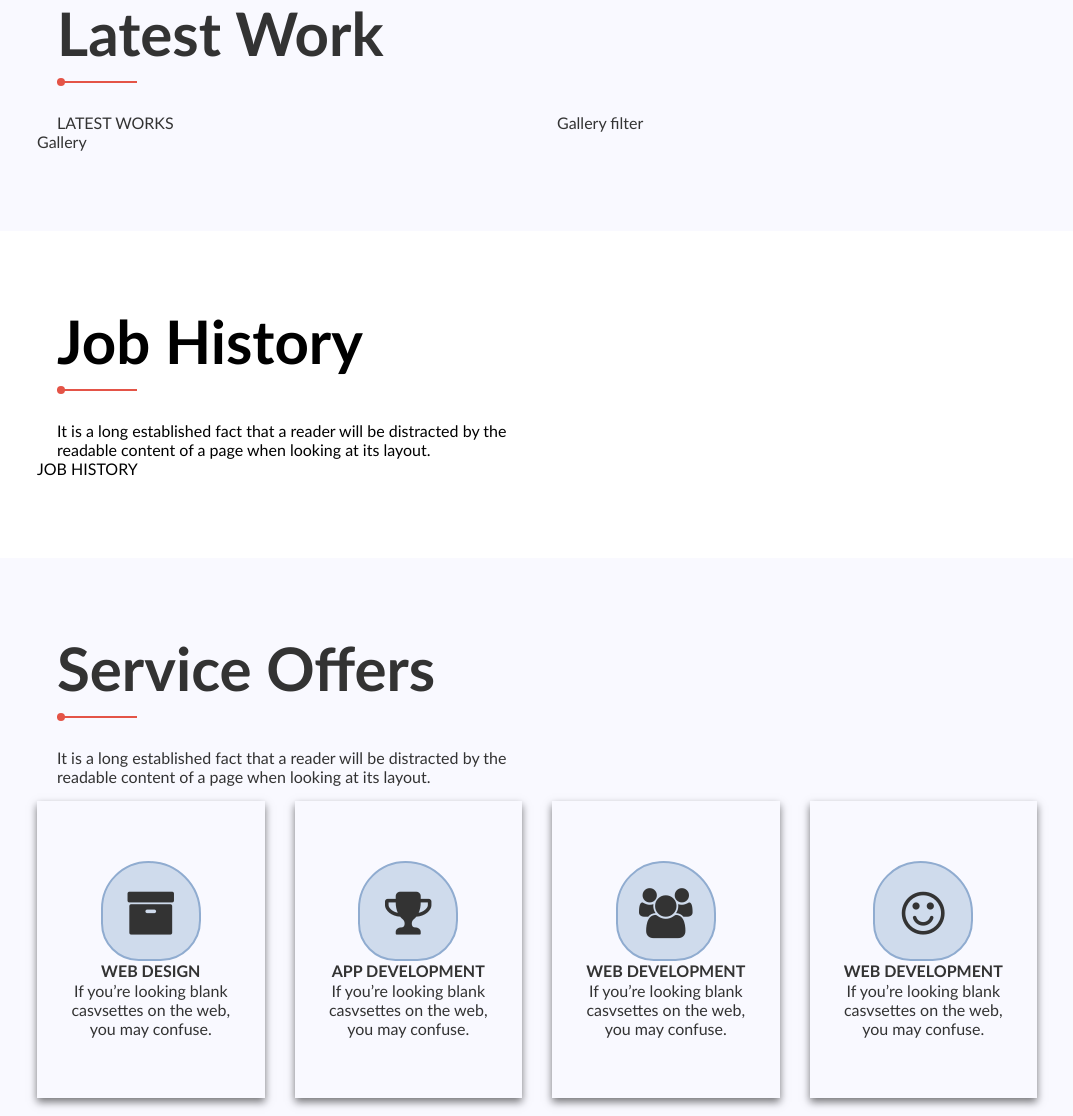
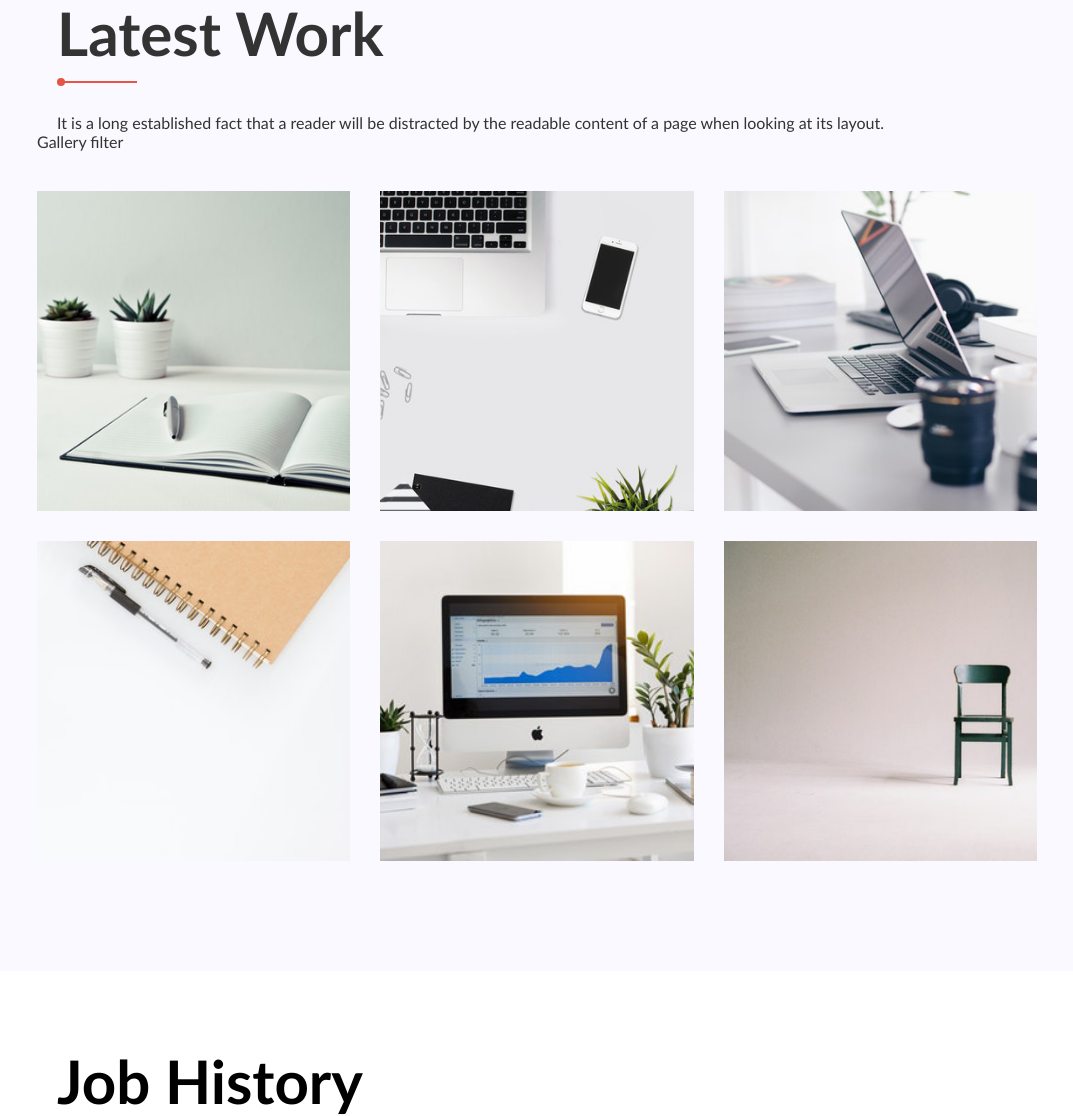
Before and after one commit to front-end-by-rimantas/11-a-grupe-portfolio, a plain HTML site: page index.html in a window 1280 px wide. Shown: the part 2070-3186 px from the top of the page, without its empty margins (103-1176 px from the left). Drawn offline with Linux system fonts and the light colour scheme.

Commit message:
Gallery work list

```diff
--- a/css/gallery.css
+++ b/css/gallery.css
@@ -0,0 +1,58 @@
+.gallery {
+    display: inline-block;
+    width: 100%;
+}
+    .gallery > .filter {
+        display: inline-block;
+        width: 100%;
+        margin-bottom: 40px;
+    }
+    .gallery > .list {
+        display: inline-block;
+        width: 100%;
+    }
+        .gallery > .list > .work {
+            display: inline-block;
+            width: calc((100% - 60px) / 3);
+            height: 320px;
+            float: left;
+            margin: 0 0 30px 30px;
+            overflow: hidden;
+            position: relative;
+            color: #fff;
+        }
+            .gallery .work:nth-child(1),
+            .gallery .work:nth-child(4) {
+                margin-left: 0;
+            }
+            .gallery .work > img {
+                display: inline-block;
+                width: 100%;
+                height: 100%;
+                object-fit: cover;
+            }
+            .gallery .work > .hover {
+                display: none;
+                position: absolute;
+                top: 0;
+                right: 0;
+                bottom: 0;
+                left: 0;
+                text-align: center;
+                background-color: var(--color-secondary-60);
+            }
+                .gallery .work:hover > .hover {
+                    display: inline-block;
+                }
+                .gallery .hover > h5 {
+                    display: inline-block;
+                    width: 100%;
+                    font-size: 36px;
+                    line-height: 40px;
+                }
+                .gallery .hover > .tags {
+                    display: inline-block;
+                    width: 100%;
+                    font-size: 18px;
+                    line-height: 20px;
+                }
--- a/css/variables.css
+++ b/css/variables.css
@@ -6,7 +6,11 @@
     --color-primary-50: rgb(var(--p-r), var(--p-g), var(--p-b), 0.4);
     --color-primary-anti: #fff;
 
-    --color-secondary: #E45447;
+    --s-r: 228;
+    --s-g: 84;
+    --s-b: 71;
+    --color-secondary: rgb(var(--s-r), var(--s-g), var(--s-b));
+    --color-secondary-60: rgb(var(--s-r), var(--s-g), var(--s-b), 0.6);
     --color-secondary-anti: #fff;
 
     --color-light: #F9F9FF;
--- a/index.html
+++ b/index.html
@@ -114,13 +114,12 @@
             </div>
         </div>
         <div class="row">
-            <div class="col-6">
-                LATEST WORKS
+            <div class="col-12">
+                It is a long established fact that a reader will be distracted by the readable content of a page when looking at its layout.
             </div>
-            <div class="col-6">Gallery filter</div>
         </div>
-        <div class="row">
-            Gallery
+        <div class="row" id="gallery">
+            Gallery + Gallery filter
         </div>
     </div>
     <!-- latest work end -->
--- a/js/actions.js
+++ b/js/actions.js
@@ -35,6 +35,7 @@ window.addEventListener('scroll', skillsScroll);
 skillsScroll();
 
 // latest work
+renderGallery( works );
 
 // job history
 
--- a/js/data.js
+++ b/js/data.js
@@ -53,6 +53,38 @@ const skills = [
 ];
 
 // latest work
+const works = [
+    {
+        name: 'Pomidoras',
+        photo: 'w1.jpg',
+        tags: ['maistas', 'modern']
+    },
+    {
+        name: 'Agurkas',
+        photo: 'w2.jpg',
+        tags: ['maistas']
+    },
+    {
+        name: 'Tesla',
+        photo: 'w3.jpg',
+        tags: ['auto', 'modern']
+    },
+    {
+        name: 'Desra',
+        photo: 'w4.jpg',
+        tags: ['maistas', 'old school']
+    },
+    {
+        name: 'Kotletas',
+        photo: 'w5.jpg',
+        tags: ['maistas']
+    },
+    {
+        name: 'Kaciukas',
+        photo: 'w6.jpg',
+        tags: ['gyvunas', 'old school']
+    }
+];
 
 // job history
 
--- a/js/functions.js
+++ b/js/functions.js
@@ -177,6 +177,39 @@ function skillsScroll() {
 }
 
 // latest work
+function renderGallery( list ) {
+    const DOM = document.querySelector('#gallery');
+    let HTML = '';
+    let filterHTML = 'Gallery filter';
+    let listHTML = '';
+
+    // render filter
+
+
+    // render works list
+    for ( let i=0; i<list.length; i++ ) {
+        const work = list[i];
+
+        listHTML += `<div class="work">
+                        <img src="./img/work/${work.photo}">
+                        <div class="hover">
+                            <h5>${work.name}</h5>
+                            <div class="tags">${work.tags.join(', ')}</div>
+                        </div>
+                    </div>`;
+    }
+
+    HTML = `<div class="gallery">
+                <div class="filter">
+                    ${filterHTML}
+                </div>
+                <div class="list">
+                    ${listHTML}
+                </div>
+            </div>`;
+
+    return DOM.innerHTML = HTML;
+}
 
 // job history
 
```
